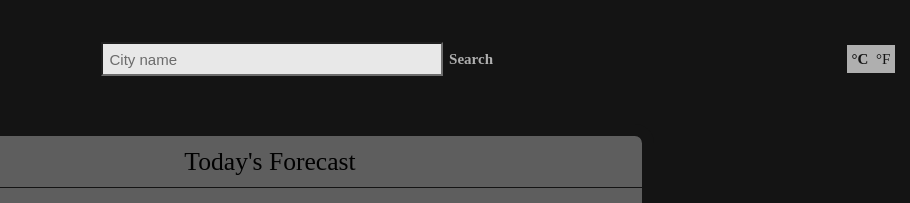
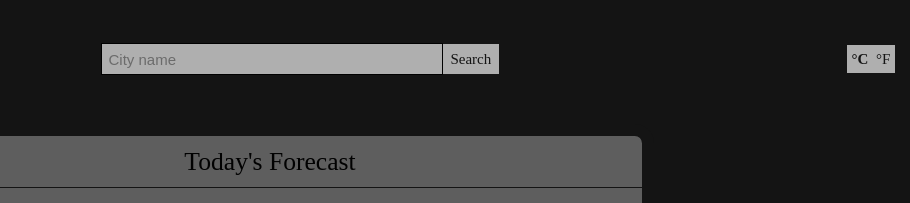
Before and after one commit to Deepspacediver/weather-report, a website built with webpack: page src/template.html in a window 1280 px wide. Shown: the top 203 px of the page, 370-1280 px from the left. Built offline with nearby package versions, Linux system fonts and the light colour scheme; no server answers.

Commit message:
added additional styling to header elements

```diff
--- a/src/modules/degreeUnitConversion.js
+++ b/src/modules/degreeUnitConversion.js
@@ -4,7 +4,6 @@ const applyConversion = (tempArray, conversion) => {
   tempArray.forEach((temp) => {
     temp.textContent = conversion(temp.textContent);
   });
-
 };
 const convertToCelsius = (farenheitValue) => {
   const newCelsiusValue = ((farenheitValue - 32) * 5) / 9;
@@ -35,7 +34,7 @@ unitButton.addEventListener('click', (e) => {
 });
 
 const checkForFarenheit = (weatherResponse) => {
-  if(weatherResponse === undefined) return
+  if (weatherResponse === undefined) return;
   if (unitButton.classList.contains('farenheit') === true) {
     weatherResponse.firstDay.weatherInfo.temp = convertToFarenheit(
       weatherResponse.firstDay.weatherInfo.temp
@@ -45,5 +44,4 @@ const checkForFarenheit = (weatherResponse) => {
     });
   }
 };
-export default checkForFarenheit
-// Fix conversion when changing Measuring Unit and inputting new Location
+export default checkForFarenheit;
--- a/src/style.css
+++ b/src/style.css
@@ -74,15 +74,23 @@ li {
   padding: 0.5rem;
   -webkit-appearance: none;
   font-size: clamp(15px, 50%, 1rem);
+  background-color: #c0c0c0;
   appearance: none;
+  border: 1px solid black;
+
 }
 
 .search-wrapper__search-btn {
   font-size: clamp(15px, 50%, 1rem);
-  padding: 0.5rem;
+  padding: 0.6rem;
   cursor: pointer;
+  background-color: #c0c0c0;
+  font-weight: 300;
+  color: var(--color-primary-dark);
 }
 
+
+/* Unit Button styling*/
 .unit-btn {
   display: flex;
   justify-content: center;
@@ -90,13 +98,6 @@ li {
   padding: 0.5rem;
   width: 5%;
   font-size: clamp(15px, 50%, 1rem);
-}
-
-.bold {
-  font-weight: bold !important;
-}
-/* Unit Button styling*/
-.unit-btn {
   cursor: pointer;
   background-color: #c0c0c0;
   font-weight: 0;
@@ -111,6 +112,7 @@ li {
 .unit-btn.farenheit .unit-btn__farenheit{
   font-weight: bold;
 }
+
 .tempDegree::after{
   content: '°';
 }
```
Also changed, not shown: dist/main.js.
